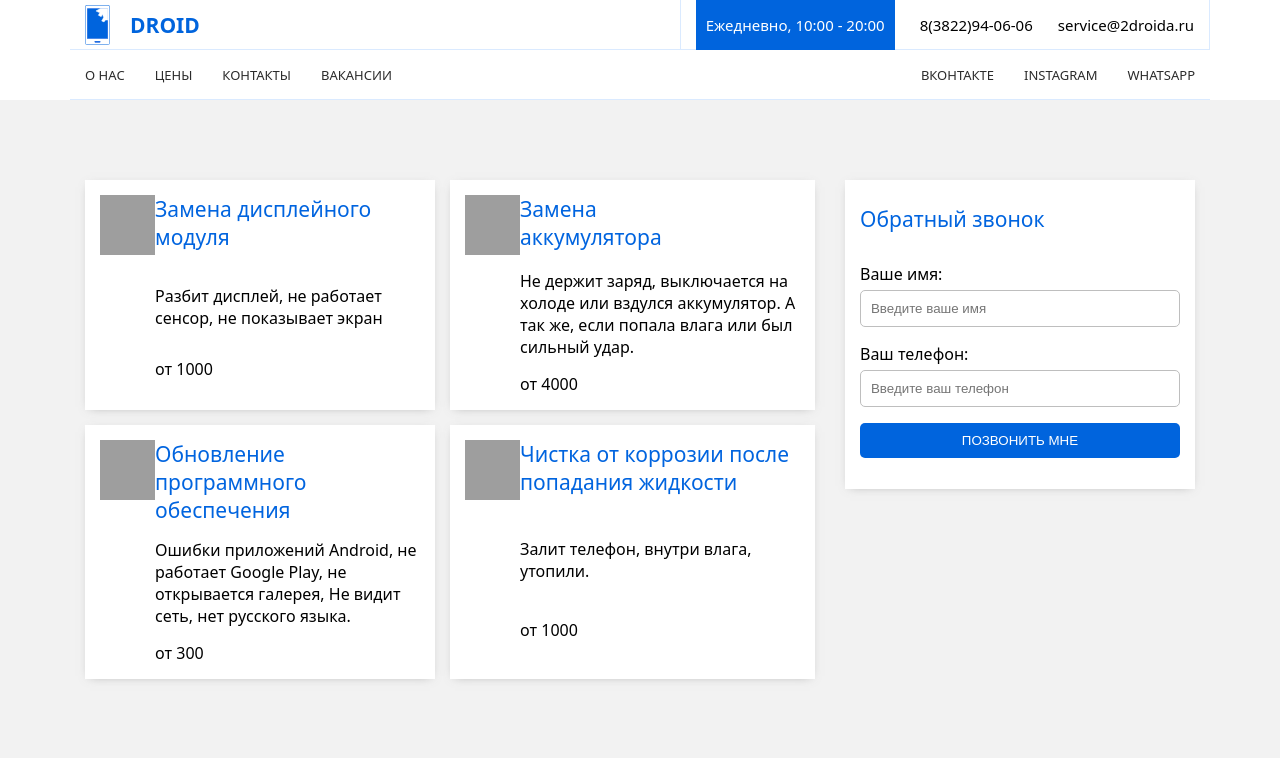
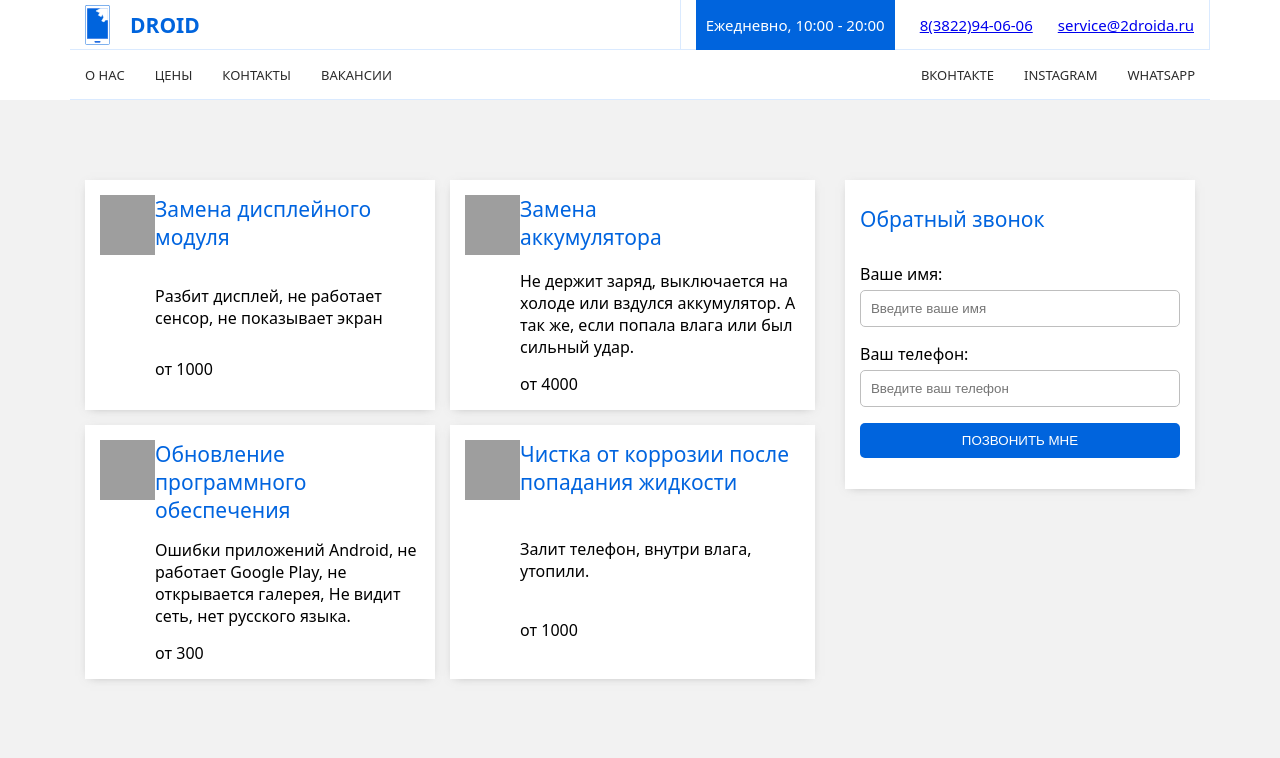
Before and after one commit to Maxim-X/landingDROID, a PHP site: page / in a window 1280 px wide. Shown: the top 758 px of the page. Run offline with PHP 8.4, Linux system fonts and the light colour scheme; grey boxes are pictures that could not be loaded.

Commit message:
Добавил ссылки на телефон и почту

```diff
--- a/css/style.css
+++ b/css/style.css
@@ -279,10 +279,10 @@ section#all_def {
     background-image: url("../image/2.png");
 }
 .all_el_def .el_def:nth-child(3) .image{
-    background-image: url("/image/3.png");
+    background-image: url("../image/3.png");
 }
 .all_el_def .el_def:nth-child(4) .image{
-    background-image: url("/image/4.png");
+    background-image: url("../image/4.png");
 }
 .mb-1{
     margin-bottom: 1rem;
--- a/index.html
+++ b/index.html
@@ -15,8 +15,8 @@
 				</div>
 				<div class="dop_info">
 					<div class="time">Ежедневно, 10:00 - 20:00</div>
-					<div>8(3822)94-06-06</div>
-					<div>service@2droida.ru</div>
+					<div><a href="tel:+83822940606">8(3822)94-06-06</a></div>
+					<div><a href="mailto:service@2droida.ru">service@2droida.ru</a></div>
 				</div>
 			</div>
 			<div class="bottom_head">
```
